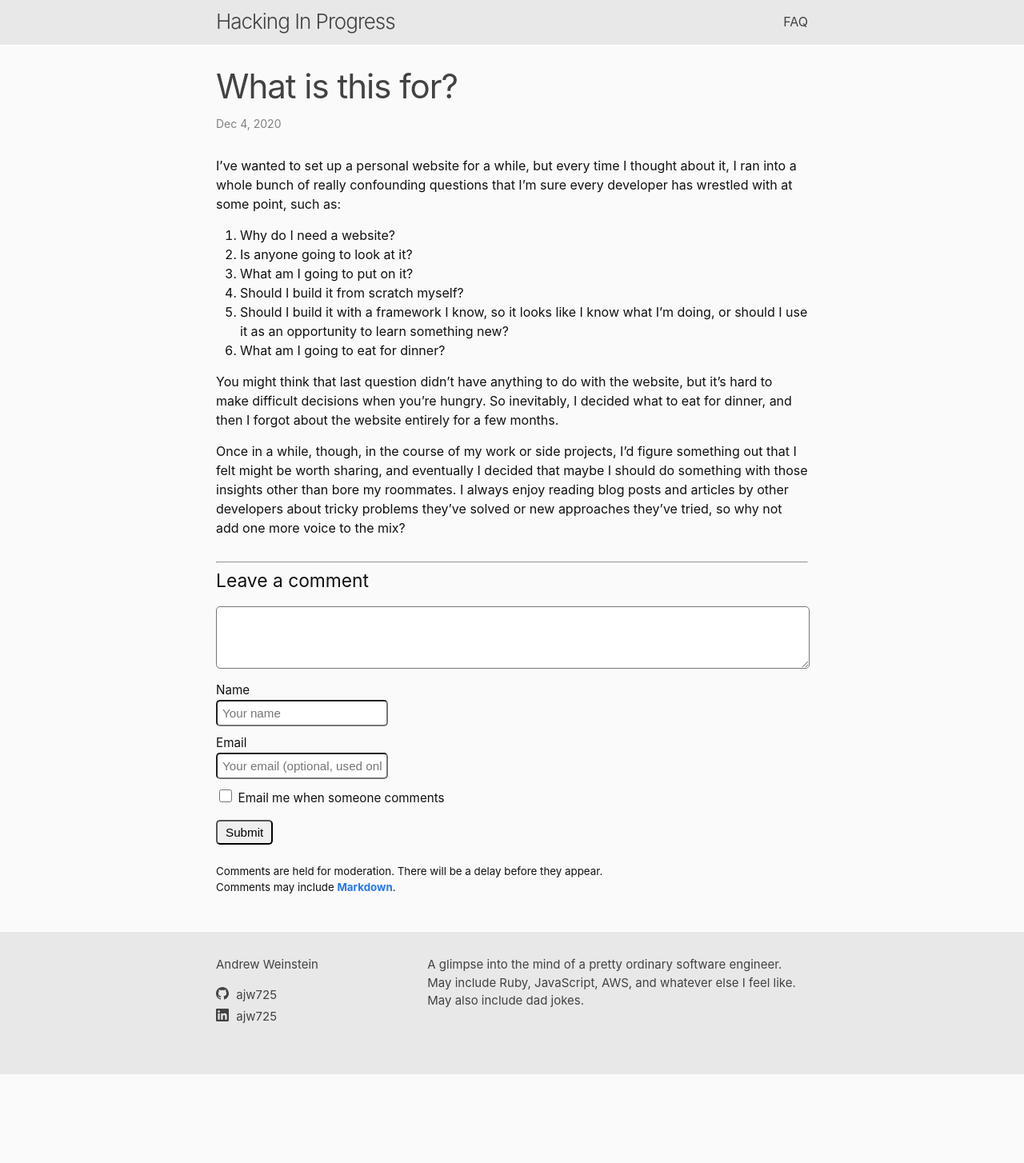
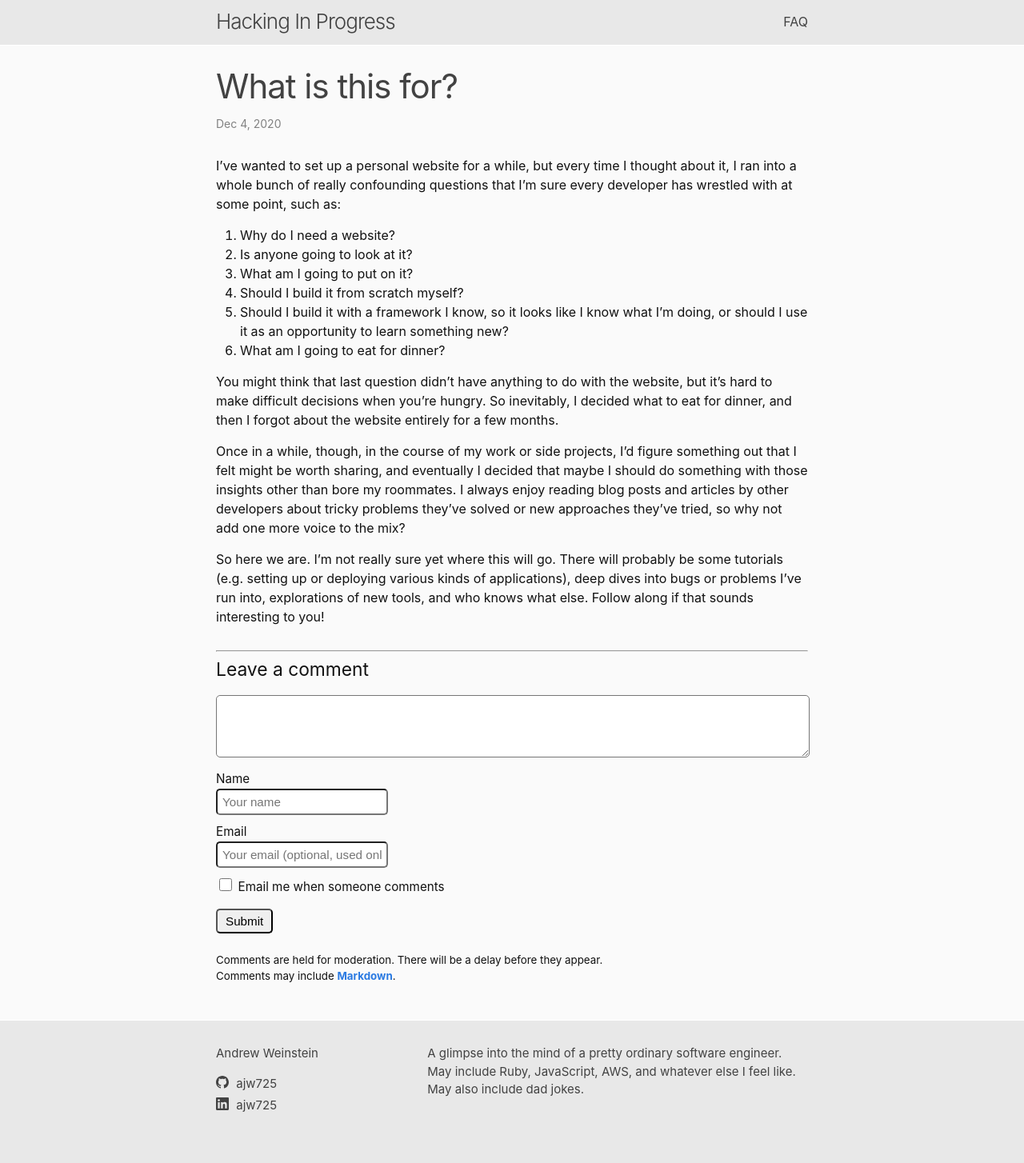
Before and after one commit to ajw725/ajw725.github.io, a Jekyll site: the page built from _posts/2020-12-03-what-is-this-for.markdown, in a window 1280 px wide. Shown: the whole page at 80% size. Built offline with Jekyll 4.4.1, drawn with Linux system fonts in a browser that asks for light colours; before the commit the page ends 1343 px from its top, so only the background shows below that.

Commit message:
first post updates

```diff
--- a/_posts/2020-12-03-what-is-this-for.markdown
+++ b/_posts/2020-12-03-what-is-this-for.markdown
@@ -18,3 +18,5 @@ I've wanted to set up a personal website for a while, but every time I thought a
 You might think that last question didn't have anything to do with the website, but it's hard to make difficult decisions when you're hungry. So inevitably, I decided what to eat for dinner, and then I forgot about the website entirely for a few months.
 
 Once in a while, though, in the course of my work or side projects, I'd figure something out that I felt might be worth sharing, and eventually I decided that maybe I should do something with those insights other than bore my roommates. I always enjoy reading blog posts and articles by other developers about tricky problems they've solved or new approaches they've tried, so why not add one more voice to the mix?
+
+So here we are. I'm not really sure yet where this will go. There will probably be some tutorials (e.g. setting up or deploying various kinds of applications), deep dives into bugs or problems I've run into, explorations of new tools, and who knows what else. Follow along if that sounds interesting to you!
```
